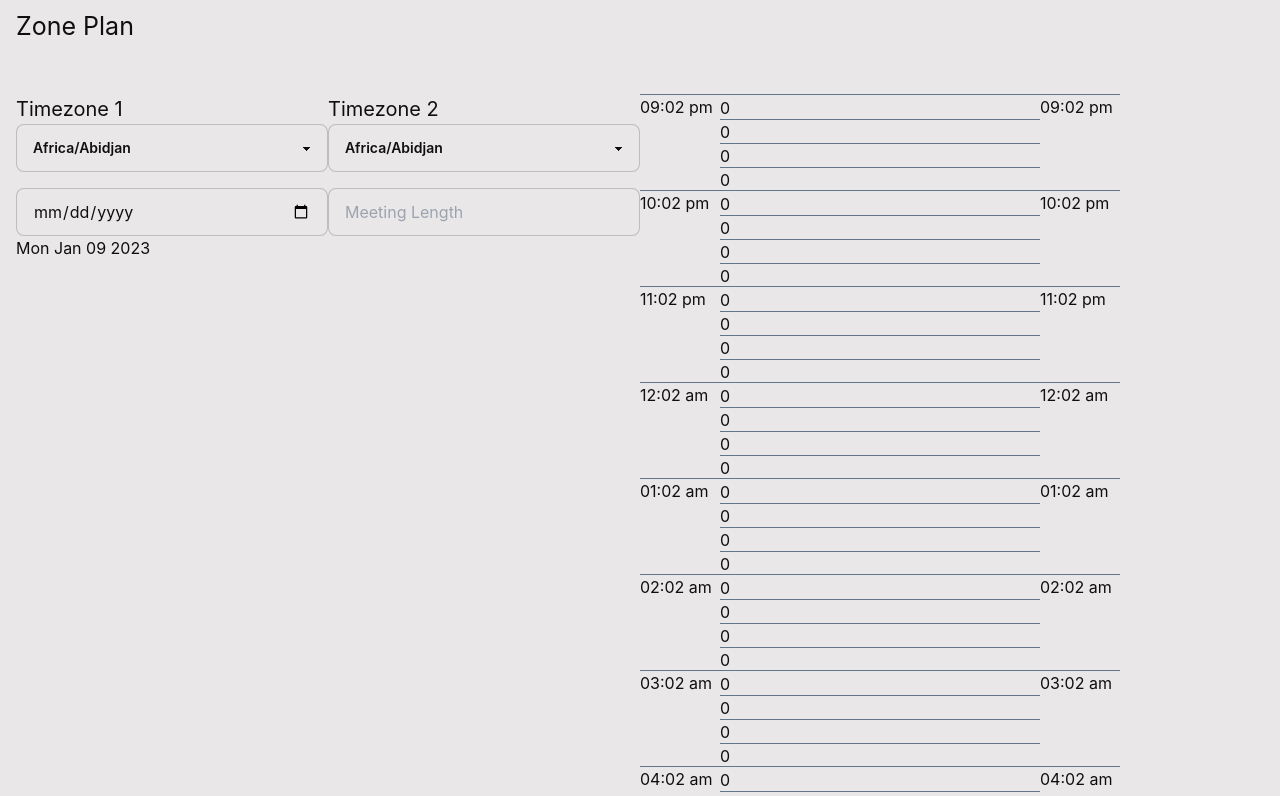
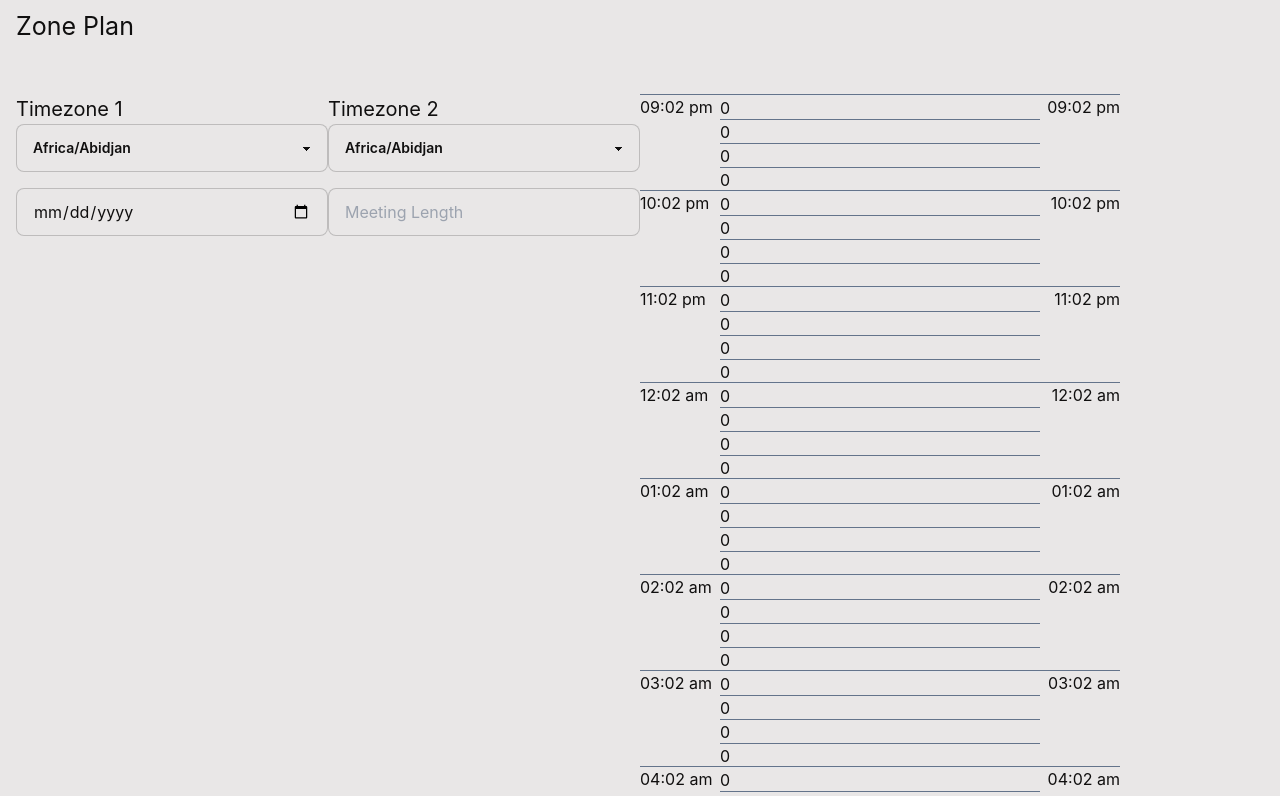
Before and after one commit to TimChinenov/global-calendar, a React (Create React App) app: page / in a window 1280 px wide. Shown: the top 796 px of the page. Built offline with nearby package versions, Linux system fonts and the light colour scheme.

Commit message:
Added dates to calendar

```diff
--- a/src/calendar-compare/calendar-compare.tsx
+++ b/src/calendar-compare/calendar-compare.tsx
@@ -63,13 +63,13 @@ export function CalendarCompare() {
                             className="input input-bordered w-full max-w-xs" />
                     </div>
                 </div>
-                <p> { date.toDateString() } </p>
             </div>
 
             <div className="w-3/4 pt-12">
                 <Calendar
                     calendarId={1}
                     meeting={getMeeting(firstTimezone ?? null, meetingLength)}
+                    date={date}
                     timezone1={firstTimezone ?? null}
                     timezone2={secondTimezone ?? null} />
             </div>
--- a/src/calendar/calendar.tsx
+++ b/src/calendar/calendar.tsx
@@ -6,23 +6,27 @@ import { Meeting } from "../dtos/meeting";
 export default function Calendar({
         calendarId,
         meeting,
+        date,
         timezone1,
         timezone2,
     } : {
         calendarId: number,
         meeting: Meeting,
+        date: Date
         timezone1: MomentZone | null,
         timezone2?: MomentZone | null}) {
 
     const [boxStart, setBoxStart] = useState(0);
 
+
+    let usedDates: Set<string> = new Set<string>();
     let hourSections: any[] = []
 
     let startTimeLocal: Moment = moment.tz()
     let startTimeForeign: Moment = moment.tz()
 
     if (timezone1 && timezone2) {
-        startTimeLocal = moment.tz(timezone1.name)?.startOf("day")
+        startTimeLocal = moment(getFormattedDate(date)).tz(timezone1.name)?.startOf("day")
         startTimeForeign = startTimeLocal?.clone().tz(timezone2.name)
     }
 
@@ -31,7 +35,8 @@ export default function Calendar({
         hourSections.push(
             <div key={`${calendarId}-${count}`} className="grid grid-cols-6">
                 <div className="col-span-1 border-t-[1px] border-t-slate-500 border-b-slate-500">
-                    { count == 0 ? startTimeLocal?.format("hh:mm a") : incrementToTime(startTimeLocal)  }
+                    <p>{ count == 0 ? startTimeLocal?.format("hh:mm a") : incrementToTime(startTimeLocal) }</p>
+                    <p>{ startTimeLocal.format("hh:mm a") === ("12:00 am") && startTimeLocal.format('LL') }</p>
                 </div>
                 <div className="
                     col-span-4
@@ -75,8 +80,9 @@ export default function Calendar({
                             }
                     </div>
                 </div>
-                <div className="col-span-1 border-t-[1px] border-t-slate-500 border-b-slate-500">
-                    { count == 0 ? startTimeForeign?.format("hh:mm a") : incrementToTime(startTimeForeign)  }
+                <div className="col-span-1 border-t-[1px] border-t-slate-500 border-b-slate-500 text-right">
+                    <p>{ count == 0 ? startTimeForeign?.format("hh:mm a") : incrementToTime(startTimeForeign)  }</p>
+                    <p>{ startTimeForeign.format("hh:mm a") === ("12:00 am") && startTimeForeign.format('LL') }</p>
                 </div>
             </div>
         )
@@ -121,3 +127,13 @@ function incrementToTime(startTime: Moment): string {
 function parseTimezoneName(name: string): string {
     return name.replaceAll("_", " ")
 }
+
+function getFormattedDate(date: Date): string {
+    let year = date.getFullYear().toString();
+    let month = (date.getMonth() + 1).toString()
+    let day = date.getDay().toString()
+    month = month.length < 2 ? "0" + month : month
+    day = day.length < 2 ? "0" + day : day
+
+    return `${year}-${month}-${day}`
+}
```
